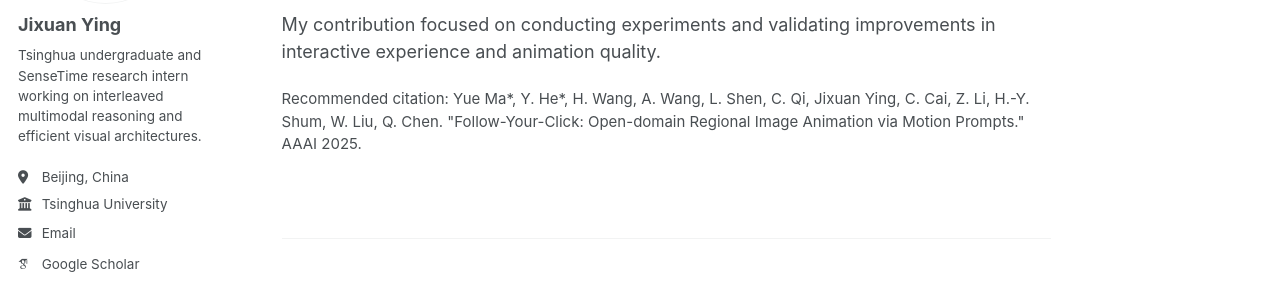
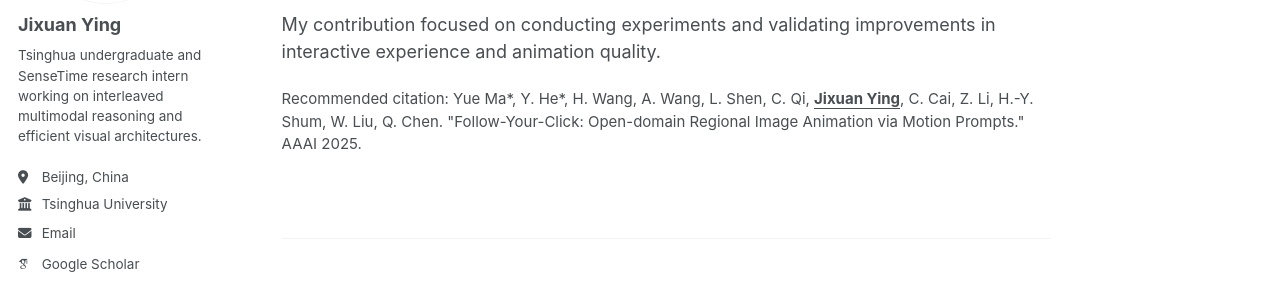
Before and after one commit to Hpesojyjx/Hpesojyjx.github.io, a Jekyll site: the page built from _publications/2025-12-28-follow-your-click.md, in a window 1280 px wide and 995 px high. Shown: the part 317-598 px from the top of the window. Built offline with Jekyll 4.4.1, drawn with Linux system fonts in a browser that asks for light colours; some web fonts are replaced; a script bundle is joined from its source files by our own code; library files that are not in the unit come from our copies.

```diff
--- a/_publications/2025-12-28-follow-your-click.md
+++ b/_publications/2025-12-28-follow-your-click.md
@@ -6,7 +6,7 @@ date: 2025-12-28
 venue: "AAAI Conference on Artificial Intelligence (AAAI)"
 category: conferences
 status: "accepted"
-citation: 'Yue Ma*, Y. He*, H. Wang, A. Wang, L. Shen, C. Qi, Jixuan Ying, C. Cai, Z. Li, H.-Y. Shum, W. Liu, Q. Chen. "Follow-Your-Click: Open-domain Regional Image Animation via Motion Prompts." AAAI 2025.'
+citation: 'Yue Ma*, Y. He*, H. Wang, A. Wang, L. Shen, C. Qi, <b><u>Jixuan Ying</u></b>, C. Cai, Z. Li, H.-Y. Shum, W. Liu, Q. Chen. "Follow-Your-Click: Open-domain Regional Image Animation via Motion Prompts." AAAI 2025.'
 excerpt: "An interactive regional image animation method that generates open-domain animations for arbitrary regions via motion prompts and mouse clicks."
 ---
 
```
